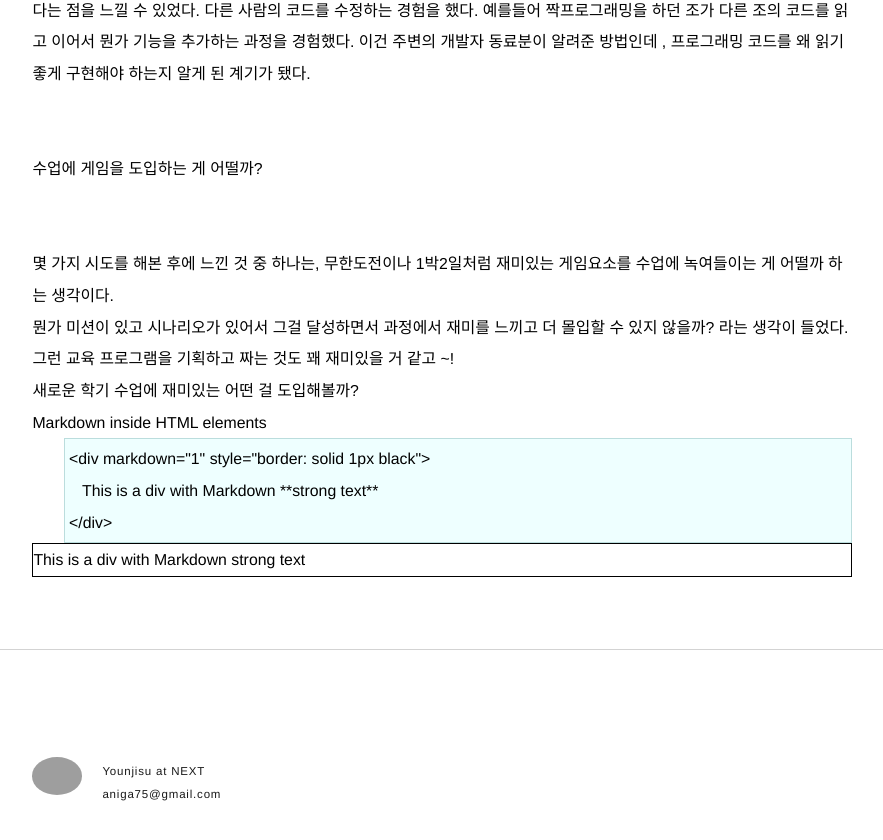
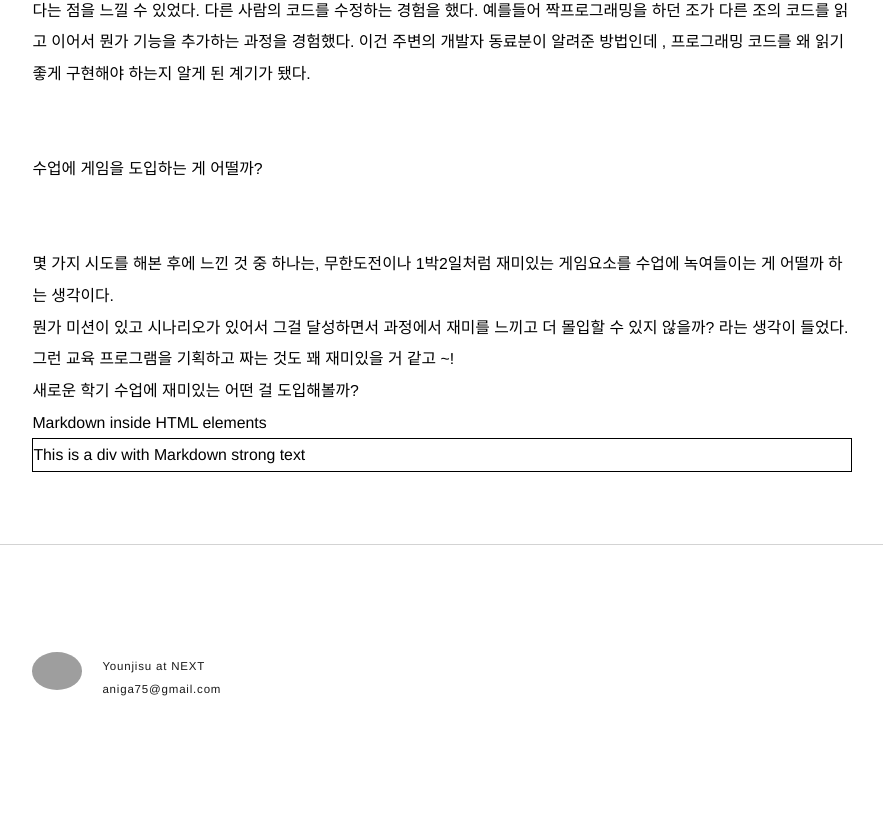
Before and after one commit to crongro/nigayo.github.io, a Jekyll site: the page built from _posts/2014-01-24-newEdu.md, in a window 1280 px wide and 900 px high, scrolled down 1452 px. Shown: the top 840 px of the window, without its empty margins (198-1081 px from the left). Built offline with Jekyll 4.4.1, drawn with Linux system fonts in a browser that asks for light colours; nearby versions of some CDN libraries; library files that are not in the unit come from our copies; Markdown is read by kramdown in place of the engine named in the settings; after the commit the page ends 2247 px from its top, so only the background shows below that; grey boxes are pictures that could not be loaded.

Commit message:
md syntax test

```diff
--- a/_posts/2014-01-24-newEdu.md
+++ b/_posts/2014-01-24-newEdu.md
@@ -57,10 +57,6 @@ LaTeX preamble: preamble.tex
 
 *	Markdown inside HTML elements
 
-		<div markdown="1" style="border: solid 1px black">
-		   This is a div with Markdown **strong text**
-		</div>
-
 	<div markdown="1" style="border: solid 1px black">
 	   This is a div with Markdown **strong text**
 	</div>
```
Also changed, not shown: 1 other file.
